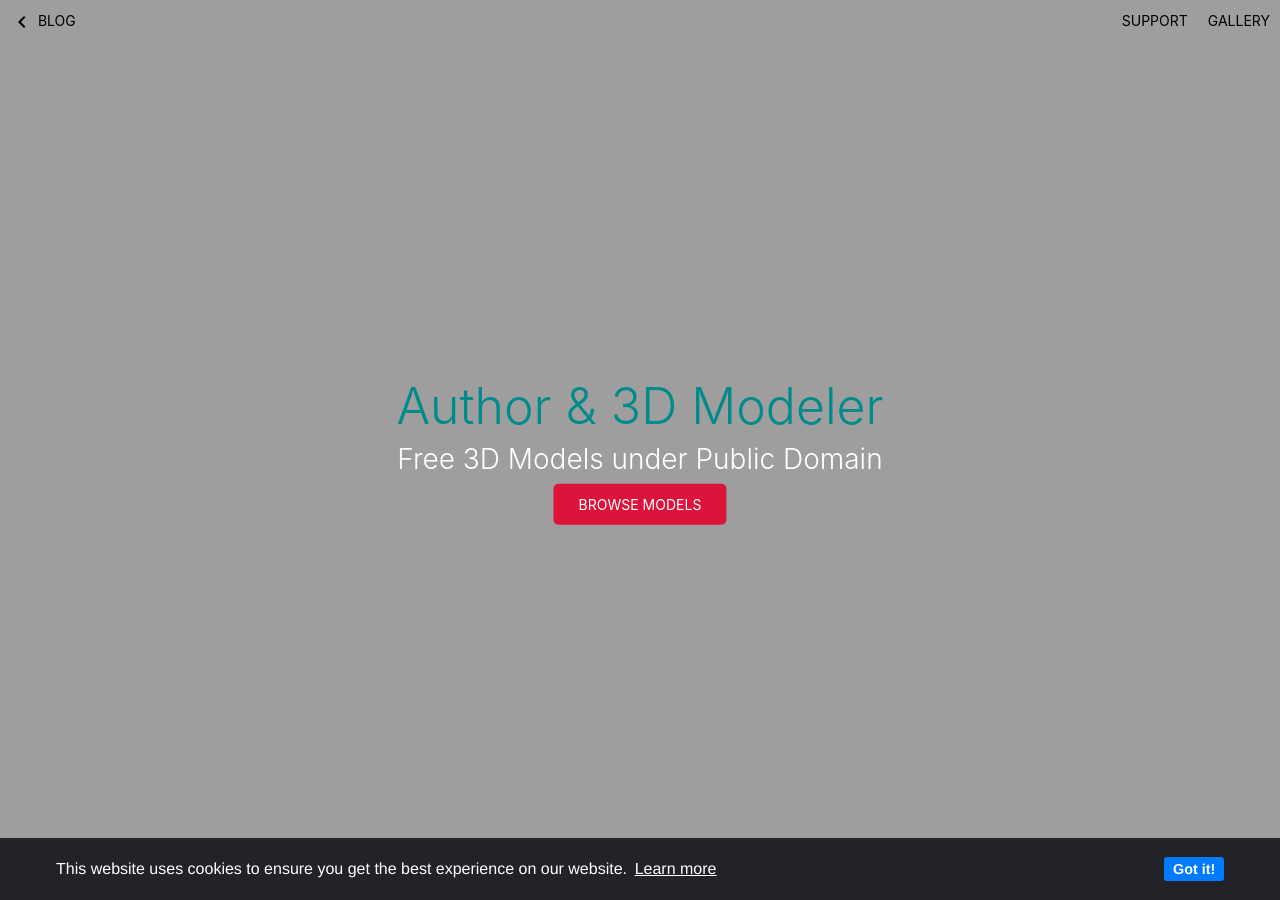
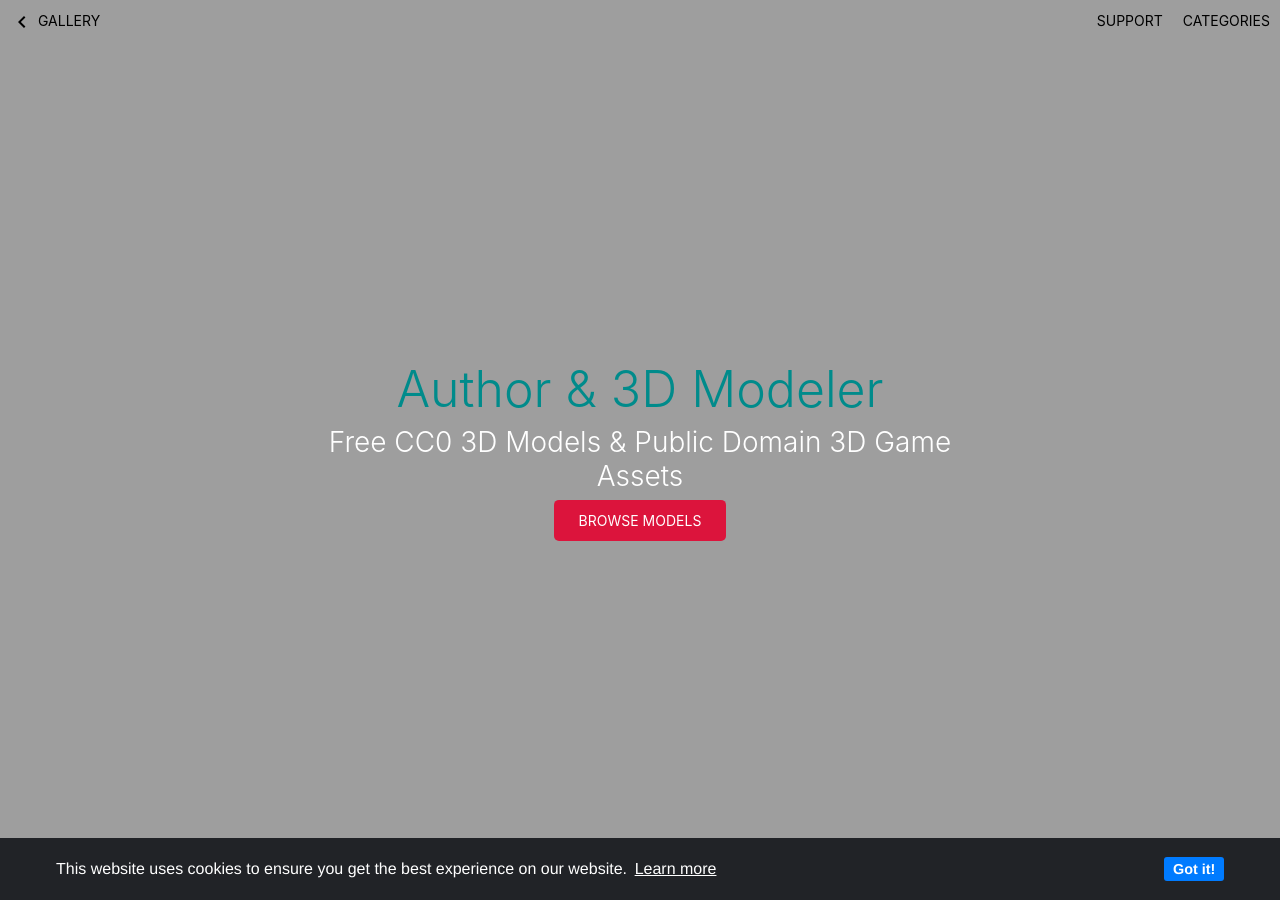
Before and after one commit to mohamadrido/blog, a Jekyll site: the page built from index.html, in a window 1280 px wide and 900 px high. Built offline with Jekyll 4.4.1, drawn with Linux system fonts in a browser that asks for light colours; nearby versions of some CDN libraries; the list of posts is cut into pages by our own code.

Commit message:
Update index.html

```diff
--- a/index.html
+++ b/index.html
@@ -3,12 +3,12 @@ layout: default
 title:
 ---
 <div class="hero-image">
-    <a style="text-decoration: none; color: #000; position: absolute; margin: 0px; padding: 10px;" href="https://blog.mohamadrido.com"><svg height='24' viewBox='0 0 24 24' width='24'><path d='M15.41,16.58L10.83,12L15.41,7.41L14,6L8,12L14,18L15.41,16.58Z' color='#555'/></svg> BLOG</a>
-    <a style="text-decoration: none; color: #000; padding: 10px; float: right;" href="https://artstation.com/mohamadrido">GALLERY</a>
+    <a style="text-decoration: none; color: #000; position: absolute; margin: 0px; padding: 10px;" href="https://artstation.com/mohamadrido"><svg height='24' viewBox='0 0 24 24' width='24'><path d='M15.41,16.58L10.83,12L15.41,7.41L14,6L8,12L14,18L15.41,16.58Z' color='#555'/></svg> GALLERY</a>
+    <a style="text-decoration: none; color: #000; padding: 10px; float: right;" href="https://mohamadrido.com/support">CATEGORIES</a>
     <a style="text-decoration: none; color: #000; padding: 10px; float: right;" href="https://mohamadrido.com/support">SUPPORT</a>
   <div class="hero-text">
     <h1 style="font-size: 50px; color: #008b8b;">{{site.description}}</h1>
-    <h2 style="color: #fff; color: #fff;">Free 3D Models under Public Domain</h2>
+    <h2 style="color: #fff; color: #fff;">Free CC0 3D Models &amp; Public Domain 3D Game Assets</h2>
     <button><a style="text-decoration: none; color: #fff;" href="https://publicdomainmodels.com/">BROWSE MODELS</a></button>
   </div>
 </div>
```
